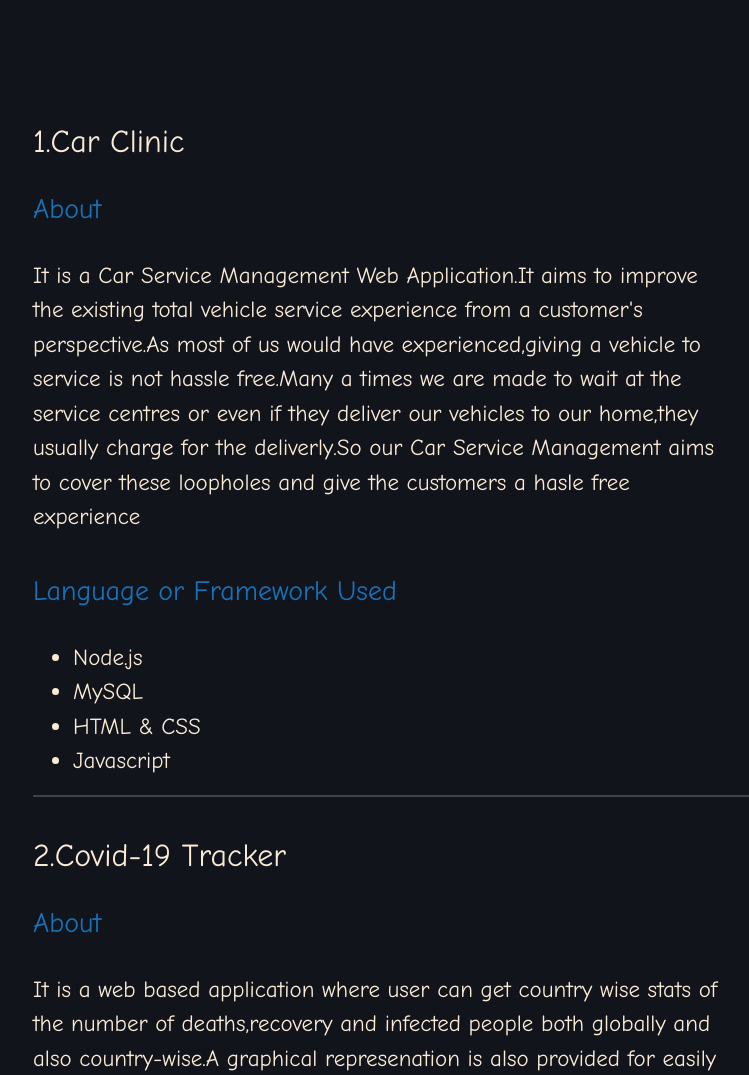
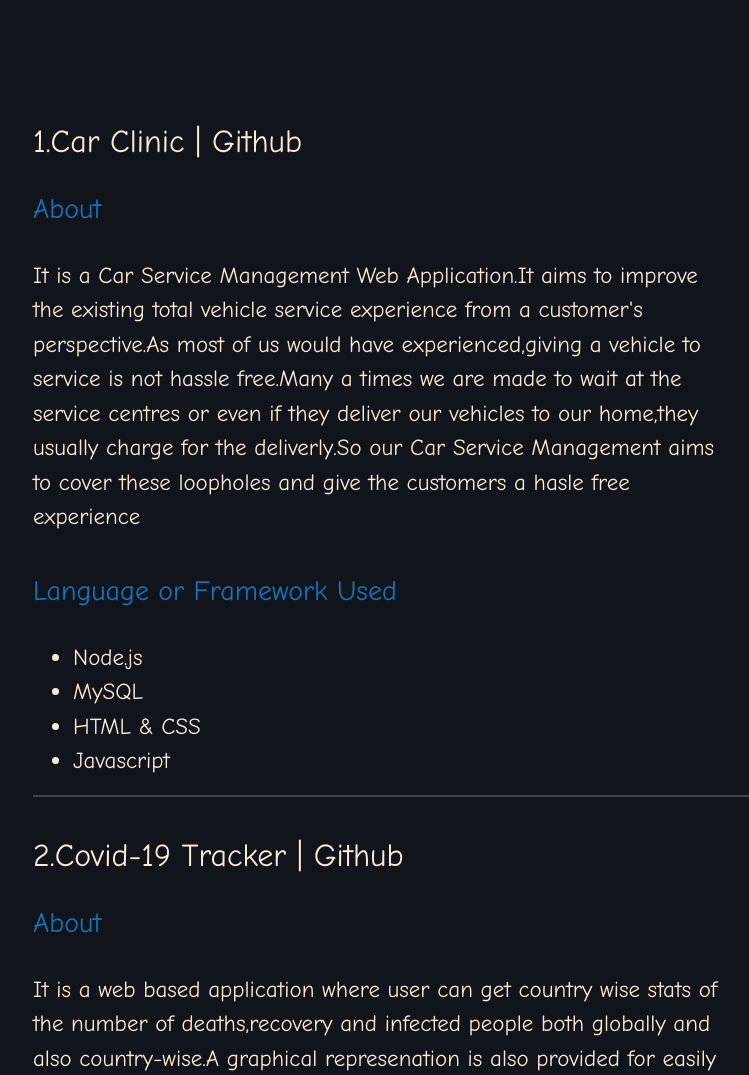
Before and after one commit to Pravesh45/Pravesh45.github.io, a plain HTML site: page projects.html in a window 1280 px wide. Shown: the part 221-1296 px from the top of the page, without its empty margins (223-972 px from the left). Drawn offline with nearby package versions, Linux system fonts and the light colour scheme.

Commit message:
added github links to projects

```diff
--- a/projects.html
+++ b/projects.html
@@ -45,7 +45,7 @@
     </div>
     <div class="record">
         <div class="value">
-            <h2>1.Car Clinic</h2><br>
+            <h2>1.Car Clinic | <a href="https://github.com/Pravesh45/car_clinic">Github</a></h2><br>
             <h3 id="about">About</h3><br>
             <p>It is a Car Service Management Web Application.It aims to improve the existing total vehicle service
                 experience from a customer's perspective.As most of us would have experienced,giving a vehicle to
@@ -63,7 +63,7 @@
         <hr id="inside">
         <br>
         <div class="value">
-            <h2>2.Covid-19 Tracker</h2><br>
+            <h2>2.Covid-19 Tracker | <a href="https://github.com/Pravesh45/covid19-tracker">Github</a></h2><br>
             <h3 id="about">About</h3><br>
             <p>It is a web based application where user can get country wise stats of the number of deaths,recovery and infected people both globally and also country-wise.A graphical represenation is also provided for easily recognising general trends</p><br>
             <h3 id="about">Language or Framework Used</h3><br>
```
